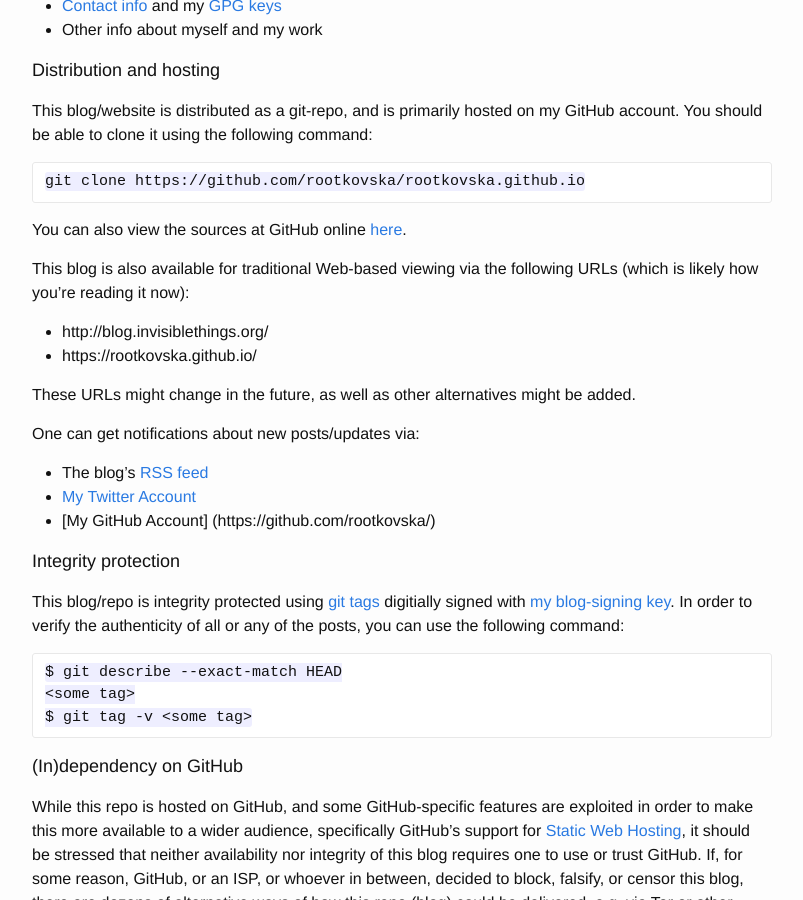
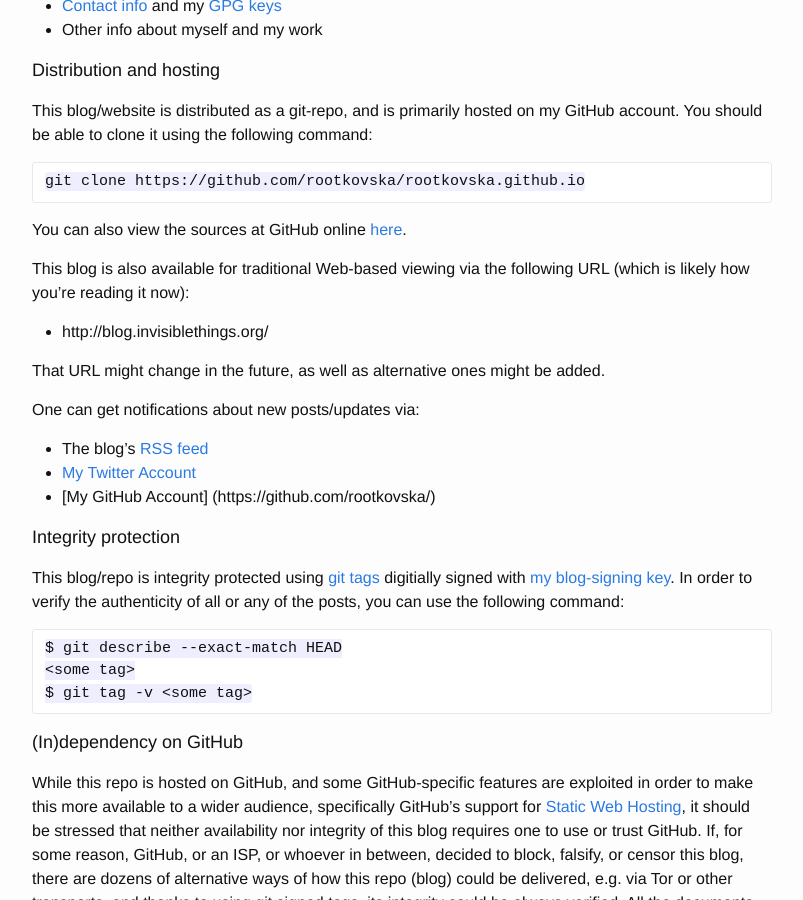
Before and after one commit to rootkovska/rootkovska.github.io, a Jekyll site: the page built from README.md, in a window 1280 px wide and 900 px high, scrolled down 497 px. Shown: the whole window, without its empty margins (238-1041 px from the left). Built offline with Jekyll 4.4.1, drawn with Linux system fonts in a browser that asks for light colours; Markdown is read by kramdown in place of the engine named in the settings.

Commit message:
The blog is effectively accessible only via blog.invisiblethings.org

```diff
--- a/README.md
+++ b/README.md
@@ -42,12 +42,12 @@ GitHub account. You should be able to clone it using the following command:
 You can also view the sources at GitHub online
 [here](https://github.com/rootkovska/rootkovska.github.io).
 
-This blog is also available for traditional Web-based viewing via the following URLs (which is likely how you're reading it now):
+This blog is also available for traditional Web-based viewing via the following
+URL (which is likely how you're reading it now):
 
 * http://blog.invisiblethings.org/
-* https://rootkovska.github.io/
 
-These URLs might change in the future, as well as other alternatives might be added.
+That URL might change in the future, as well as alternative ones might be added.
 
 One can get notifications about new posts/updates via:
 
```
Also changed, not shown: _posts/2015-02-09-my-new-git-based-blog.md (+1 -2 lines).
